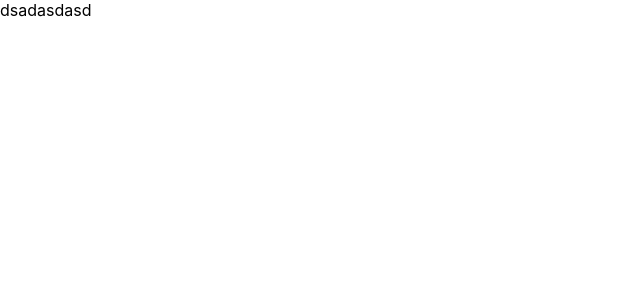
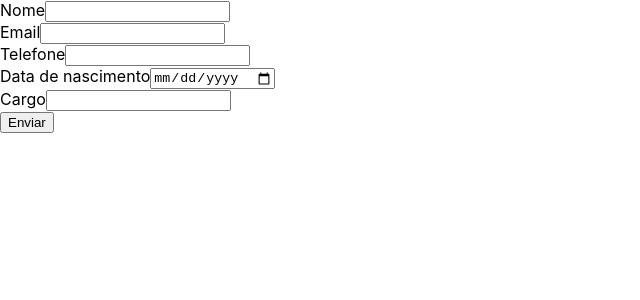
Before and after one commit to VictorSalome/Teste-Front-Taqtile, a React (Create React App) app: page /user-add-page in a window 1280 px wide. Shown: the top 300 px of the page, without its empty margins (0-640 px from the left). Built offline with nearby package versions, Linux system fonts and the light colour scheme.

Commit message:
feat: user registration form created

```diff
--- a/package.json
+++ b/package.json
@@ -5,6 +5,7 @@
   "type": "commonjs",
   "dependencies": {
     "@apollo/client": "^3.10.6",
+    "@hookform/resolvers": "^3.6.0",
     "@testing-library/jest-dom": "^5.17.0",
     "@testing-library/react": "^13.4.0",
     "@testing-library/user-event": "^13.5.0",
@@ -15,9 +16,11 @@
     "graphql": "^16.9.0",
     "react": "^18.3.1",
     "react-dom": "^18.3.1",
+    "react-hook-form": "^7.52.0",
     "react-router-dom": "^6.23.1",
     "react-scripts": "5.0.1",
-    "web-vitals": "^2.1.4"
+    "web-vitals": "^2.1.4",
+    "yup": "^1.4.0"
   },
   "scripts": {
     "start": "react-scripts start",
--- /dev/null
+++ b/src/interfaces/interface-user-add.ts
@@ -0,0 +1,7 @@
+export interface IUserAdd {
+  name: string;
+  email: string;
+  phone: string;
+  birthDate: string;
+  role: string;
+}
--- a/src/pages/login-page/index.tsx
+++ b/src/pages/login-page/index.tsx
@@ -1,4 +1,5 @@
-import { useState } from 'react';
+import React from 'react';
+import { useForm } from 'react-hook-form';
 import { IValidationLogin } from '../../interfaces/interface-login';
 import { validateEmail, validatePassword } from '../../utils/validate-login';
 import { ApolloError, useMutation } from '@apollo/client';
@@ -6,15 +7,14 @@ import { LOGIN_MUTATION } from '../../graphql/mutation';
 import { useNavigate } from 'react-router-dom';
 
 export const LoginPage = () => {
-  const [email, setEmail] = useState<string>('');
-  const [password, setPassword] = useState<string>('');
-  const [errors, setErrors] = useState<IValidationLogin>({
-    email: '',
-    password: '',
-  });
-  const [serverError, setServerError] = useState<string>('');
-  console.log(serverError);
-  const [loading, setLoading] = useState<boolean>(false);
+  const {
+    register,
+    handleSubmit,
+    formState: { errors },
+    setError,
+  } = useForm<IValidationLogin>();
+  const [serverError, setServerError] = React.useState<string>('');
+  const [loading, setLoading] = React.useState<boolean>(false);
   const navigate = useNavigate();
 
   const [login] = useMutation(LOGIN_MUTATION, {
@@ -35,31 +35,18 @@ export const LoginPage = () => {
     },
   });
 
-  const handleEmailChange = (e: React.ChangeEvent<HTMLInputElement>) => {
-    setEmail(e.target.value);
-    setErrors((prevErrors) => ({ ...prevErrors, email: '' }));
-    setServerError('');
-  };
+  const onSubmit = async (data: IValidationLogin) => {
+    const emailError = validateEmail(data.email);
+    const passwordError = validatePassword(data.password);
 
-  const handlePasswordChange = (e: React.ChangeEvent<HTMLInputElement>) => {
-    setPassword(e.target.value);
-    setErrors((prevErrors) => ({ ...prevErrors, password: '' }));
-    setServerError('');
-  };
-
-  const handleSubmit = async (e: React.FormEvent<HTMLFormElement>) => {
-    e.preventDefault();
-
-    const emailError = validateEmail(email);
-    const passwordError = validatePassword(password);
-
-    setErrors({ email: emailError, password: passwordError });
+    setError('email', { message: emailError });
+    setError('password', { message: passwordError });
     setServerError('');
 
     if (!emailError && !passwordError) {
       setLoading(true);
       try {
-        await login({ variables: { email, password } });
+        await login({ variables: { email: data.email, password: data.password } });
       } catch (error: any) {
         if (error.graphQLErrors.length > 0) {
           setServerError(error.graphQLErrors[0].message);
@@ -76,16 +63,16 @@ export const LoginPage = () => {
       <header>
         <h1>Bem-vindo(a) à Taqtile!</h1>
       </header>
-      <form onSubmit={handleSubmit}>
+      <form onSubmit={handleSubmit(onSubmit)}>
         <div>
           <label>Email:</label>
-          <input value={email} onChange={handleEmailChange} />
-          {errors.email && <p style={{ color: 'red' }}>{errors.email}</p>}
+          <input {...register('email')} />
+          {errors.email && <p style={{ color: 'red' }}>{errors.email.message}</p>}
         </div>
         <div>
           <label>Senha:</label>
-          <input type='password' value={password} onChange={handlePasswordChange} />
-          {errors.password && <p style={{ color: 'red' }}>{errors.password}</p>}
+          <input type='password' {...register('password')} />
+          {errors.password && <p style={{ color: 'red' }}>{errors.password.message}</p>}
         </div>
         {serverError && <p style={{ color: 'red' }}>{serverError}</p>}
         <button type='submit' disabled={loading}>
--- a/src/pages/user-add-page/index.tsx
+++ b/src/pages/user-add-page/index.tsx
@@ -1,7 +1,77 @@
+import React from 'react';
+import { useForm, Controller } from 'react-hook-form';
+import { yupResolver } from '@hookform/resolvers/yup';
+import * as yup from 'yup';
+import { IUserAdd } from '../../interfaces/interface-user-add';
 
+// Esquema de validação
+const schema = yup.object().shape({
+  name: yup.string().required('Nome é obrigatório'),
+  email: yup.string().email('Email inválido').required('Email é obrigatório'),
+  phone: yup.string().matches(/^\d+$/, 'telefone inválido').required('Telefone é obrigatório'),
+  birthDate: yup
+    .string()
+    .test('valid-date', 'Data de nacimento inválida', (value) => {
+      if (!value) return false;
+      const birthDate = new Date(value);
+      return birthDate <= new Date();
+    })
+    .required('Data de nacimento é obrigatório'),
+  role: yup.string().required('Cargo é obrigatório'),
+});
 
-export const UserAddPage = () => {
+export const UserAddPage: React.FC = () => {
+  const {
+    handleSubmit,
+    control,
+    formState: { errors },
+  } = useForm<IUserAdd>({
+    resolver: yupResolver(schema),
+  });
+
+  const onSubmit = (data: IUserAdd) => {
+    console.log(data);
+  };
+
   return (
-    <div>dsadasdasd</div>
-  )
-}
+    <form onSubmit={handleSubmit(onSubmit)}>
+      <div>
+        <label>Nome</label>
+        <Controller name='name' control={control} render={({ field }) => <input id='name' {...field} />} />
+        {errors.name && <p>{errors.name.message}</p>}
+      </div>
+
+      <div>
+        <label>Email</label>
+        <Controller name='email' control={control} render={({ field }) => <input id='email' type='email' {...field} />} />
+        {errors.email && <p>{errors.email.message}</p>}
+      </div>
+
+      <div>
+        <label>Telefone</label>
+        <Controller name='phone' control={control} render={({ field }) => <input id='phone' {...field} />} />
+        {errors.phone && <p>{errors.phone.message}</p>}
+      </div>
+
+      <div>
+        <label>Data de nascimento</label>
+        <Controller
+          name='birthDate'
+          control={control}
+          render={({ field }) => (
+            <input id='birthDate' type='date' {...field} value={field.value ? new Date(field.value).toISOString().split('T')[0] : ''} />
+          )}
+        />
+        {errors.birthDate && <p>{errors.birthDate.message}</p>}
+      </div>
+
+      <div>
+        <label>Cargo</label>
+        <Controller name='role' control={control} render={({ field }) => <input id='role' {...field} />} />
+        {errors.role && <p>{errors.role.message}</p>}
+      </div>
+
+      <button type='submit'>Enviar</button>
+    </form>
+  );
+};
```
Also changed, not shown: 1 other file (tests, documents, lock files or other folders).
